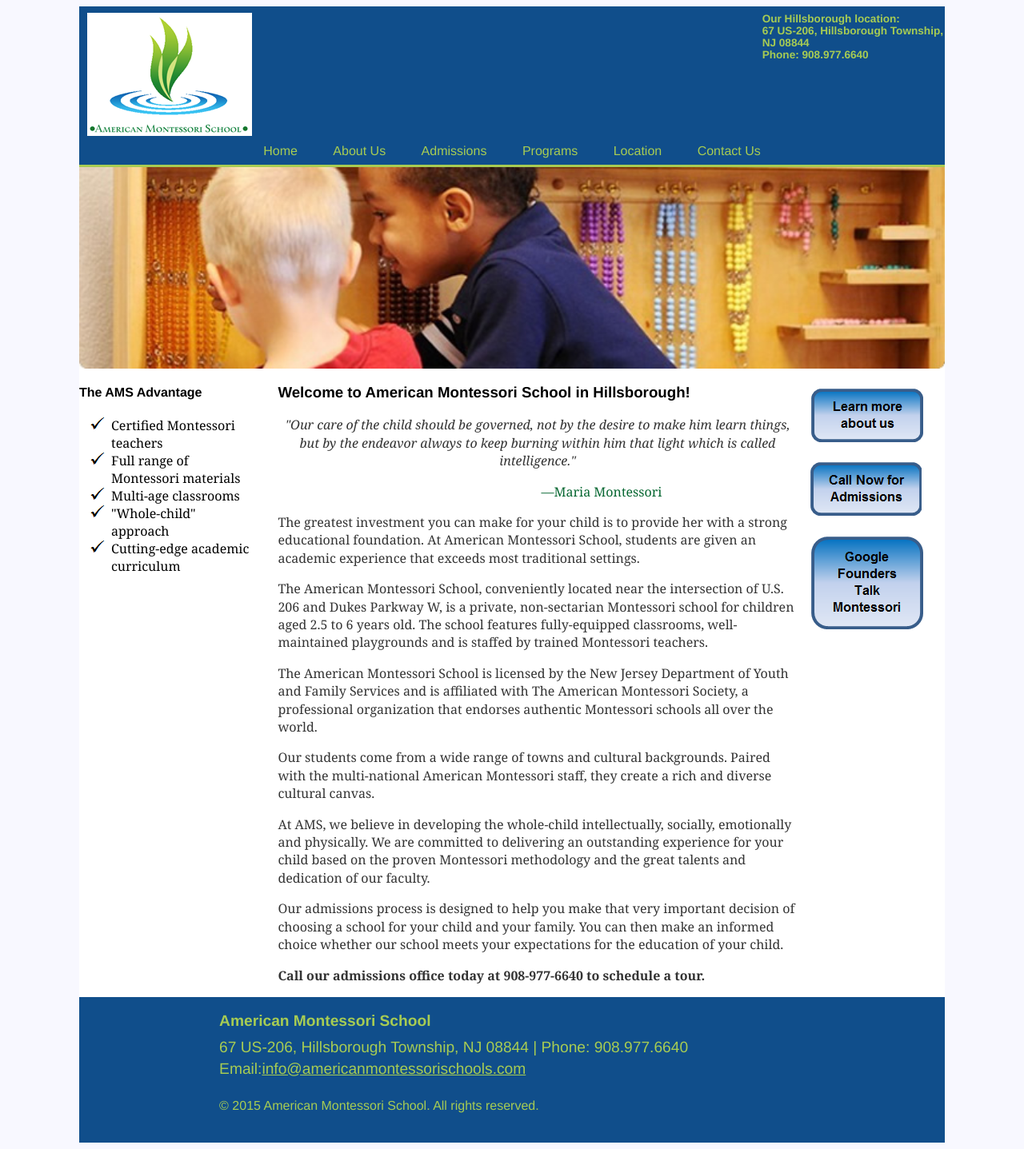
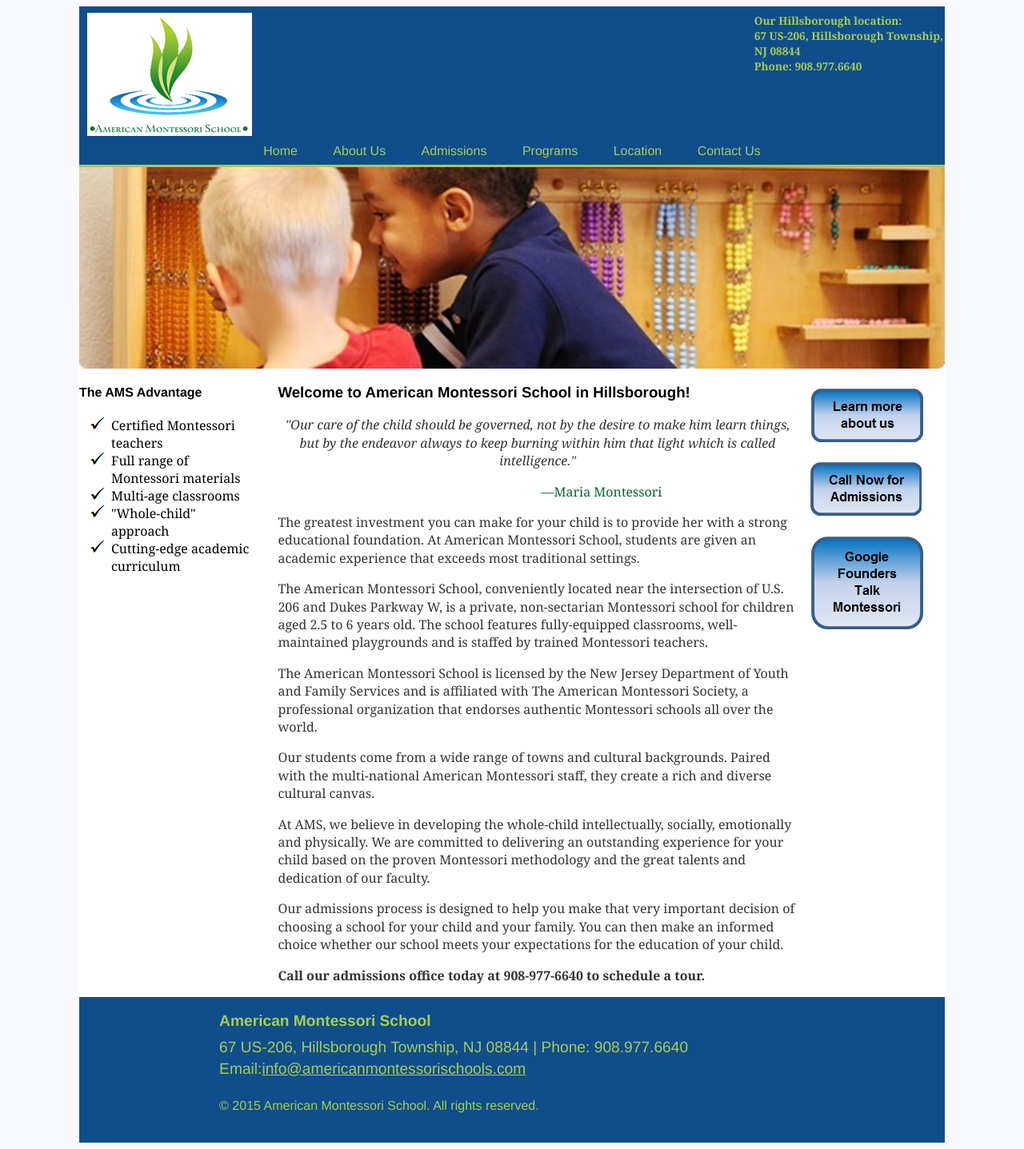
Before and after one commit to americanmontessorischools/americanmontessorischools.github.io, a Jekyll site: the page built from index.html, in a window 1280 px wide. Shown: the whole page at 80% size. Built offline with Jekyll 4.4.1, drawn with Linux system fonts in a browser that asks for light colours.

Commit message:
Update main.css

```diff
--- a/css/main.css
+++ b/css/main.css
@@ -13,7 +13,7 @@
   display: block;
   float: right;
   font-size: 0.85em;
-  font-family: 'Helvetica', 'Arial', 'Calibri', 'Sans-Serif';
+  font-family: 'georgia','times new roman','times','serif';
   margin-top: 0px;
   padding-top: 0px;
   color: #A7CC53;
```
